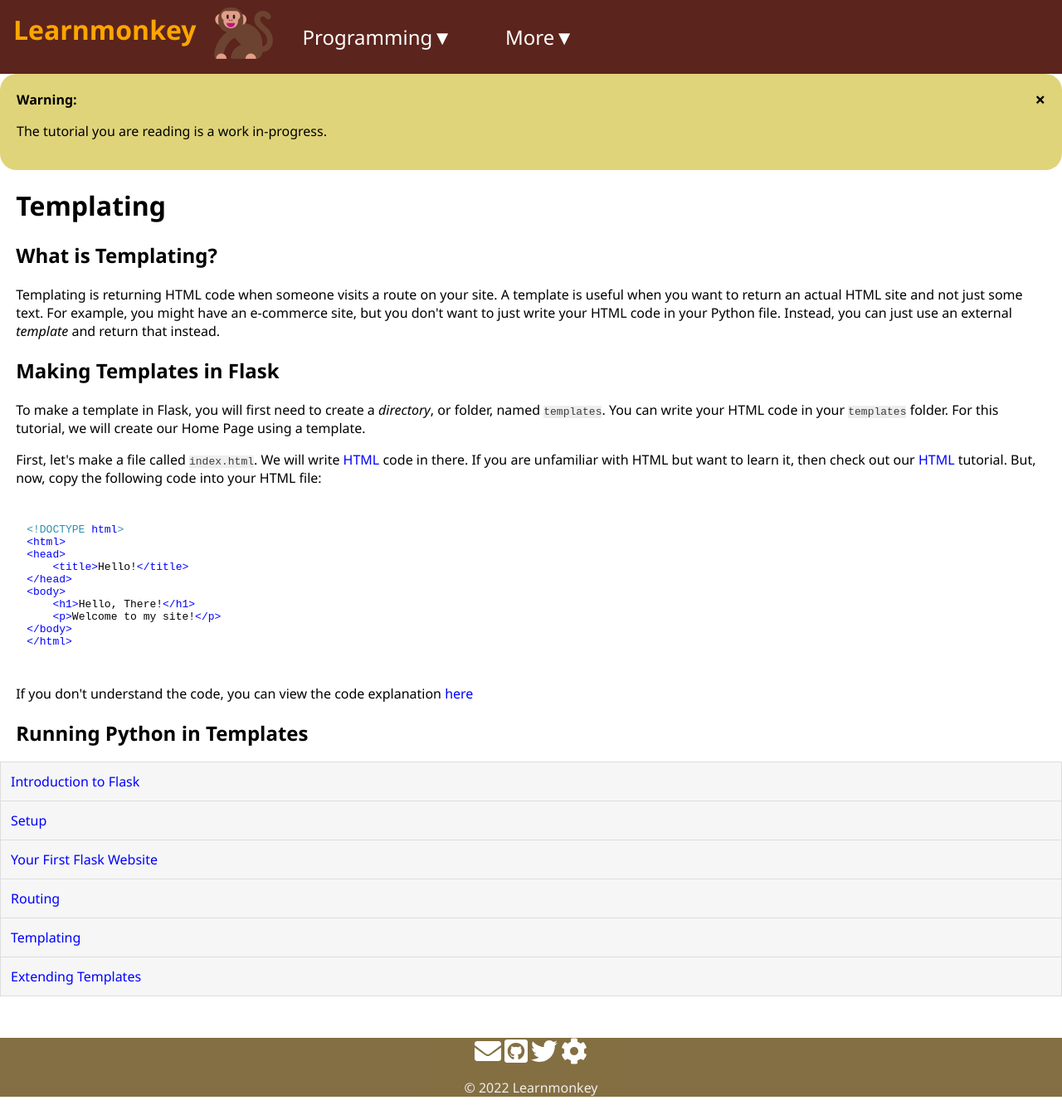
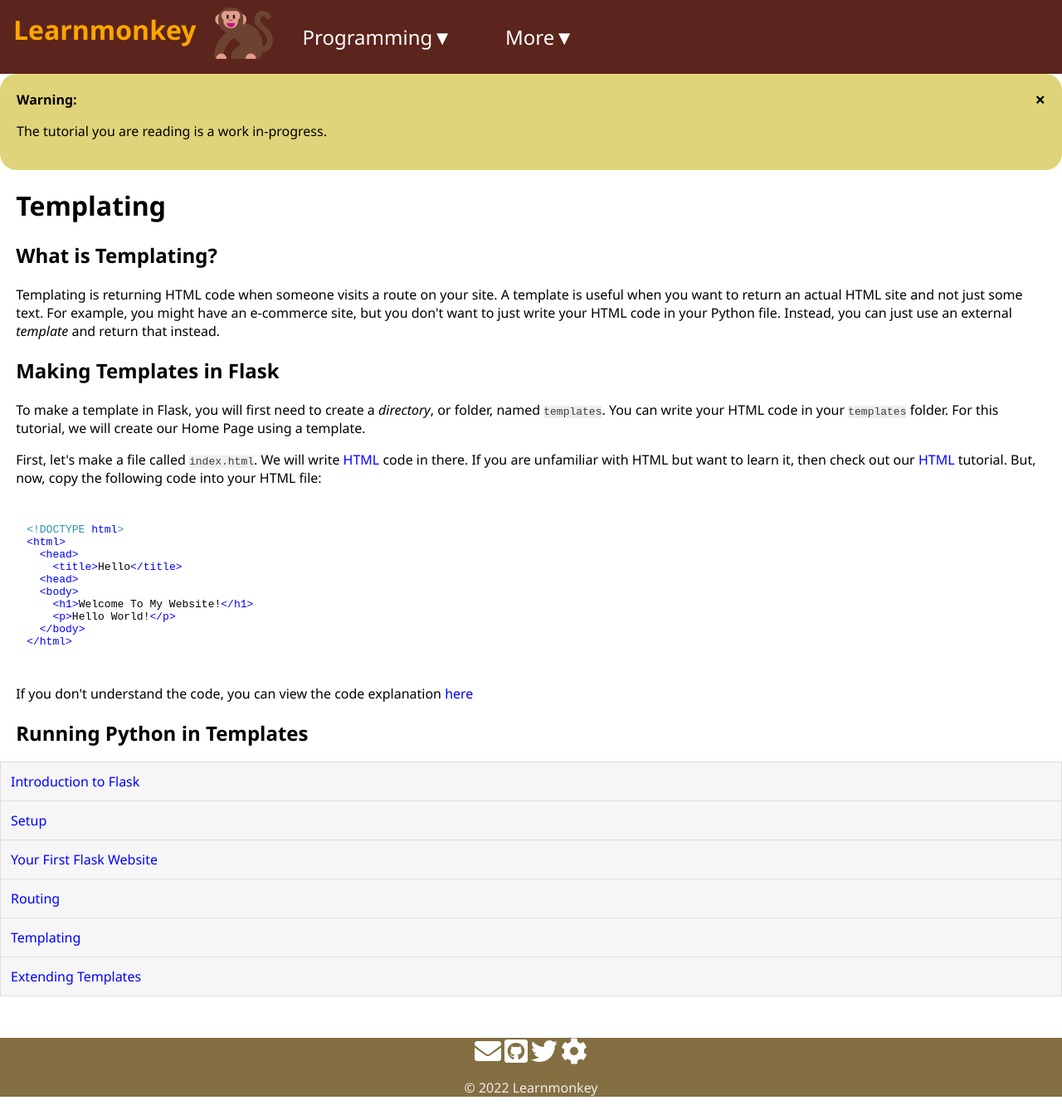
Before and after one commit to learnmonkey/learnmonkey.github.io, a Jekyll site: the page built from programming/python/flask/templating.html, in a window 1280 px wide. Shown: the whole page at 83% size. Built offline with Jekyll 4.4.1, drawn with Linux system fonts in a browser that asks for light colours; nearby versions of some CDN libraries; some of the changed lines change nothing that is shown.

Commit message:
templating new html code

```diff
--- a/programming/python/flask/templating.html
+++ b/programming/python/flask/templating.html
@@ -16,16 +16,16 @@
     <p>To make a template in Flask, you will first need to create a <i>directory</i>, or folder, named <code>templates</code>. You can write your HTML code in your <code>templates</code> folder. For this tutorial, we will create our Home Page using a template.</p>
     <p>First, let's make a file called <code>index.html</code>. We will write <a href="/programming/html/">HTML</a> code in there. If you are unfamiliar with HTML but want to learn it, then check out our <a href="/programming/html/">HTML</a> tutorial. But, now, copy the following code into your HTML file:</p>
     <pre><code class="language-html">
-&#60;!DOCTYPE html&#62;
-&#60;html&#62;
-&#60;head&#62;
-    &#60;title&#62;Hello!&#60;/title&#62;
-&#60;/head&#62;
-&#60;body&#62;
-    &#60;h1&#62;Hello, There!&#60;/h1&#62;
-    &#60;p&#62;Welcome to my site!&#60;/p&#62;
-&#60;/body&#62;
-&#60;/html&#62;
+&lt;!DOCTYPE html>
+&lt;html>
+  &lt;head>
+    &lt;title>Hello&lt;/title>
+  &lt;head>
+  &lt;body>
+    &lt;h1>Welcome To My Website!&lt;/h1>
+    &lt;p>Hello World!&lt;/p>
+  &lt;/body>
+&lt;/html>
     </code></pre>
     <p>If you don't understand the code, you can view the code explanation <a href="/programming/html/your-first-html-website/">here</a></p>
 </section>
```
